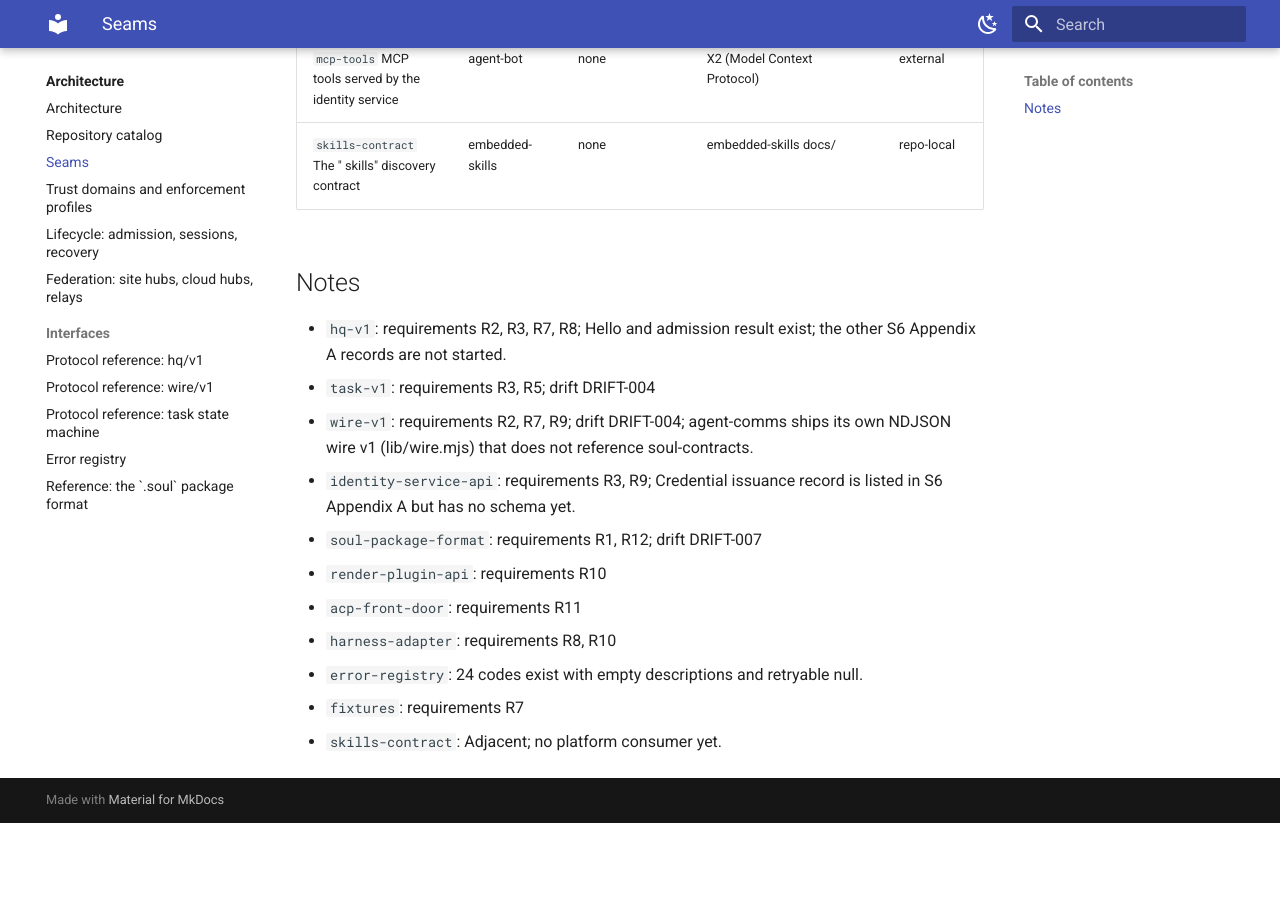
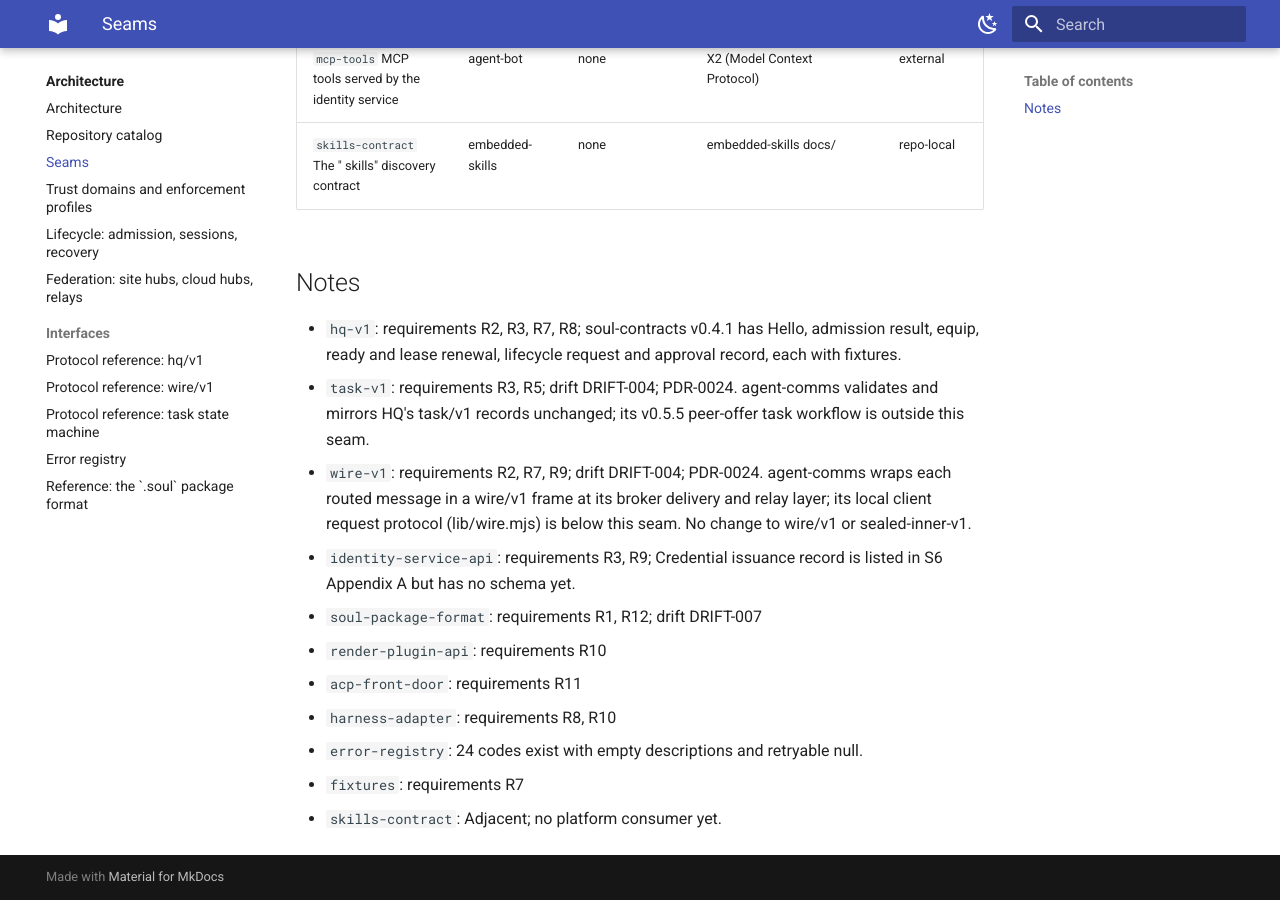
Before and after one commit to true-line/agent-bot-platform, an MkDocs documentation site: the page built from docs/03-architecture/seams.md, in a window 1280 px wide and 900 px high, scrolled down 2429 px. Built offline with MkDocs 1.6.1 and Material for MkDocs 9.7.7, drawn with Linux system fonts in a browser that asks for light colours; before the commit the page ends 3252 px from its top, so only the background shows below that; some of the changed text lies outside the part shown.

Commit message:
Record PDR-0024: agent-comms mirrors task-v1 and frames wire-v1
The owner accepted option 1 in discussion #24. The wire-v1 and task-v1
seam notes cite it, DRIFT-004's resolution follows it, and the seams move
from plan to partial now that soul-contracts v0.4.1 publishes their
schemas. The hq-v1 note and the roadmap's Stage 0 state are corrected to
what soul-contracts ships.

Co-Authored-By: Claude Opus 5.5 <noreply@anthropic.com>
Co-authored-by: tidy-inlet-66 <agent_3d9ab2ac-9c97-442c-9bfa-8fcf497ded66@souls.agent-bot.invalid>
Agent-Identity: agent_3d9ab2ac-9c97-442c-9bfa-8fcf497ded66

```diff
--- a/docs/03-architecture/seams.md
+++ b/docs/03-architecture/seams.md
@@ -34,9 +34,9 @@ The interfaces between repositories and where each contract lives. A seam is the
 
 ## Notes
 
-- `hq-v1`: requirements R2, R3, R7, R8; Hello and admission result exist; the other S6 Appendix A records are not started.
-- `task-v1`: requirements R3, R5; drift DRIFT-004
-- `wire-v1`: requirements R2, R7, R9; drift DRIFT-004; agent-comms ships its own NDJSON wire v1 (lib/wire.mjs) that does not reference soul-contracts.
+- `hq-v1`: requirements R2, R3, R7, R8; soul-contracts v0.4.1 has Hello, admission result, equip, ready and lease renewal, lifecycle request and approval record, each with fixtures.
+- `task-v1`: requirements R3, R5; drift DRIFT-004; PDR-0024. agent-comms validates and mirrors HQ's task/v1 records unchanged; its v0.5.5 peer-offer task workflow is outside this seam.
+- `wire-v1`: requirements R2, R7, R9; drift DRIFT-004; PDR-0024. agent-comms wraps each routed message in a wire/v1 frame at its broker delivery and relay layer; its local client request protocol (lib/wire.mjs) is below this seam. No change to wire/v1 or sealed-inner-v1.
 - `identity-service-api`: requirements R3, R9; Credential issuance record is listed in S6 Appendix A but has no schema yet.
 - `soul-package-format`: requirements R1, R12; drift DRIFT-007
 - `render-plugin-api`: requirements R10
--- a/mkdocs.yml
+++ b/mkdocs.yml
@@ -73,6 +73,7 @@ nav:
       - 04-decisions/PDR-0001-platform-repository-is-the-product-source-of-truth.md
       - 04-decisions/PDR-0002-repository-topology-and-admission.md
       - 04-decisions/PDR-0020-components-read-the-platform-at-main.md
+      - 04-decisions/PDR-0024-comms-mirrors-task-v1-and-frames-wire-v1.md
       - 04-decisions/decision-log.md
       - 04-decisions/cross-repo-adr-index.md
   - Security and privacy:
```
Also changed, not shown: other parts of docs/03-architecture/seams.md (+2 -2 lines), docs/00-governance/drift-register.md (+1 -1 lines), docs/03-architecture/repository-catalog.md (+1 -1 lines), docs/04-decisions/PDR-0024-comms-mirrors-task-v1-and-frames-wire-v1.md (added, +48 -0 lines), docs/04-decisions/README.md (+1 -0 lines), docs/10-program/roadmap.md (+1 -1 lines), 2 other files.
